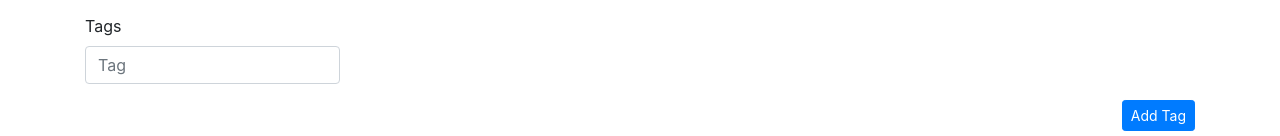
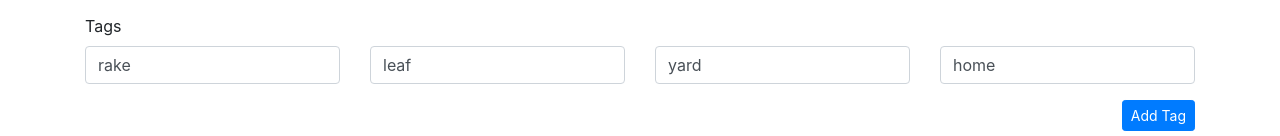
Before and after one commit to HarryWang74/PMC-react, a React (Create React App) app: page /edit/1 in a window 1280 px wide. Shown: the part 552-688 px from the top of the page. Built offline with nearby package versions, Linux system fonts and the light colour scheme.

Commit message:
bind tag value to input

```diff
--- a/src/productEdit/ProductEdit.js
+++ b/src/productEdit/ProductEdit.js
@@ -20,6 +20,7 @@ class ProductEdit extends React.Component{
         this.onPriceChange = this.onPriceChange.bind(this);
         this.onRatingChange = this.onRatingChange.bind(this);
         this.onDescriptionChange = this.onDescriptionChange.bind(this);
+        // this.onTagChange = this.onTagChange.bind(this);
     }
 
     componentDidMount() {
@@ -93,6 +94,10 @@ class ProductEdit extends React.Component{
         this.setState({data:newData});
     }
 
+    onTagChange(index, event){
+        console.log(event.target.value);
+    }
+
     render(){
         if (this.state.error) {
             return <div>Error: {this.state.error.message}</div>;
@@ -160,7 +165,7 @@ class ProductEdit extends React.Component{
                                             id="priceId"
                                             type="number"
                                             value={this.state.data.productDetail.price}
-                                            onChange={this.onPriceChange}
+                                            onChange={this.onDescriptionChange}
                                             placeholder="Price" />
                                 </div>
 
@@ -190,12 +195,20 @@ class ProductEdit extends React.Component{
 
                             <div>
                                 <label className="control-label">Tags</label>
-                                <div className="form-group row">
-                                    <div className="col-md-3">
-                                        <input className="form-control"
-                                                type="text"
-                                                placeholder="Tag" />
-                                    </div>
+                                <div className="form-group row" >
+                                {
+                                    this.state.data.productDetail.tags.map(
+                                        (tag, index)=>
+                                            <div className="col-md-3" key={index}>
+                                                <input className="form-control"
+                                                        type="text"
+                                                        value={tag}
+                                                        onChange={(evt) => this.onTagChange(index, evt)}
+                                                        placeholder="Tag" />
+                                            </div>
+                                    )
+
+                                }
                                 </div>
                             </div>
 
```
